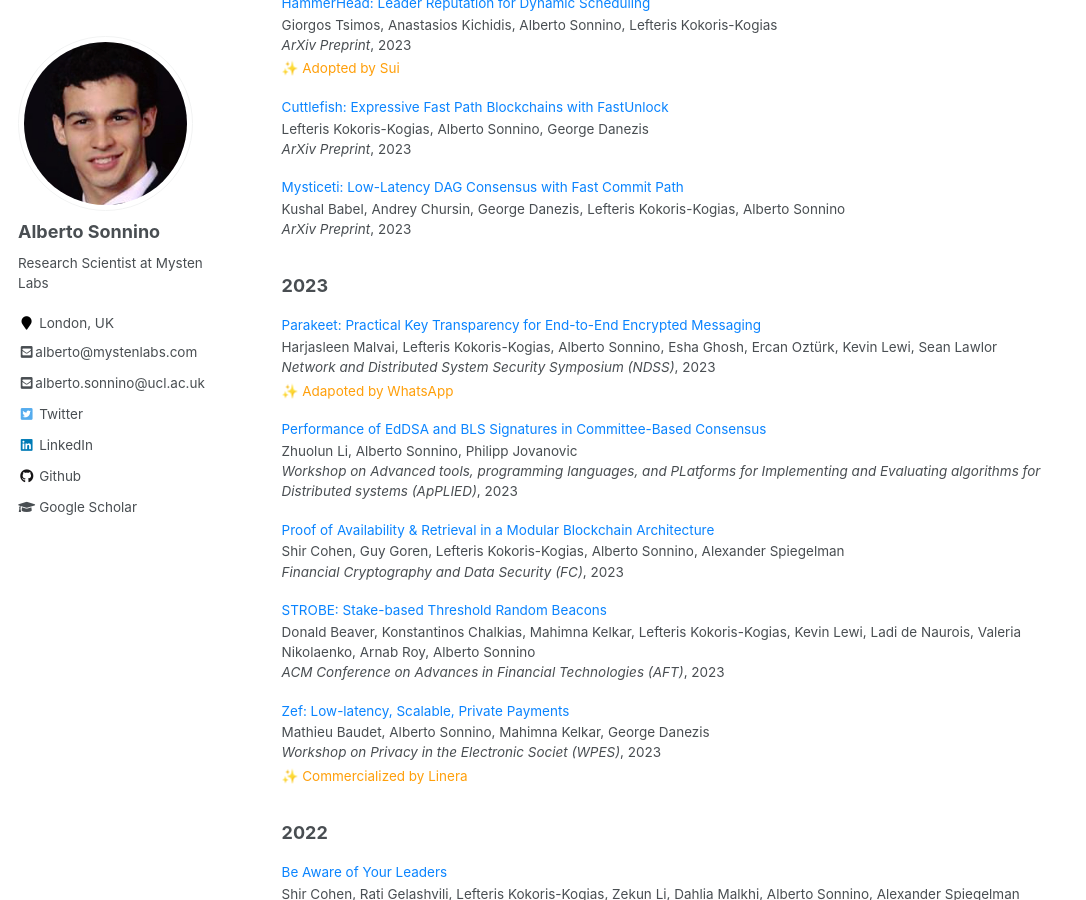
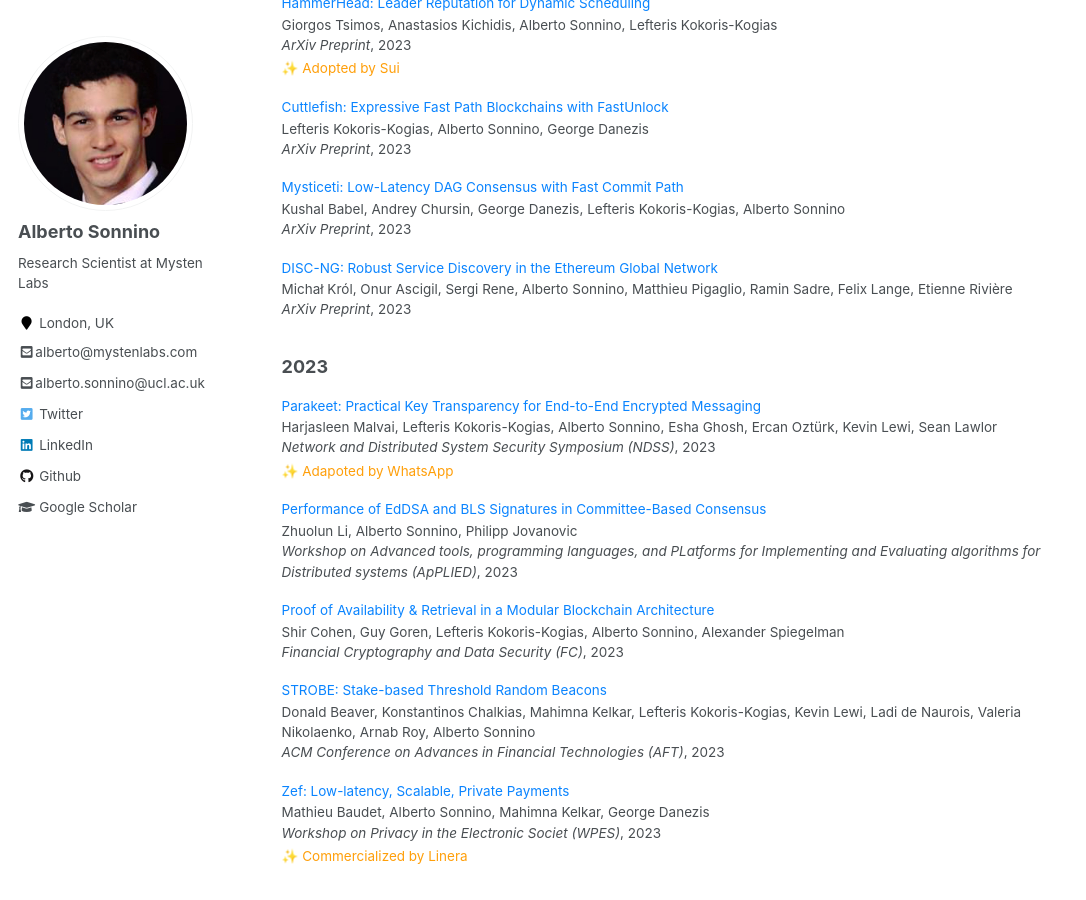
Before and after one commit to asonnino/asonnino.github.io, a Jekyll site: the page built from _pages/publications.md, in a window 1280 px wide and 900 px high, scrolled down 679 px. Shown: the whole window, without its empty margins (0-1086 px from the left). Built offline with Jekyll 4.4.1, drawn with Linux system fonts in a browser that asks for light colours.

Commit message:
Add disc-ng paper

```diff
--- a/_data/papers.json
+++ b/_data/papers.json
@@ -366,5 +366,13 @@
     "venue": "ArXiv Preprint",
     "date": 2023,
     "filename": "mysticeti.pdf"
+  },
+  {
+    "category": "submission",
+    "title": "DISC-NG: Robust Service Discovery in the Ethereum Global Network",
+    "authors": "Michał Król, Onur Ascigil, Sergi Rene, Alberto Sonnino, Matthieu Pigaglio, Ramin Sadre, Felix Lange, Etienne Rivière",
+    "venue": "ArXiv Preprint",
+    "date": 2023,
+    "filename": "disc-ng.pdf"
   }
 ]
```
Also changed, not shown: 1 other file.
